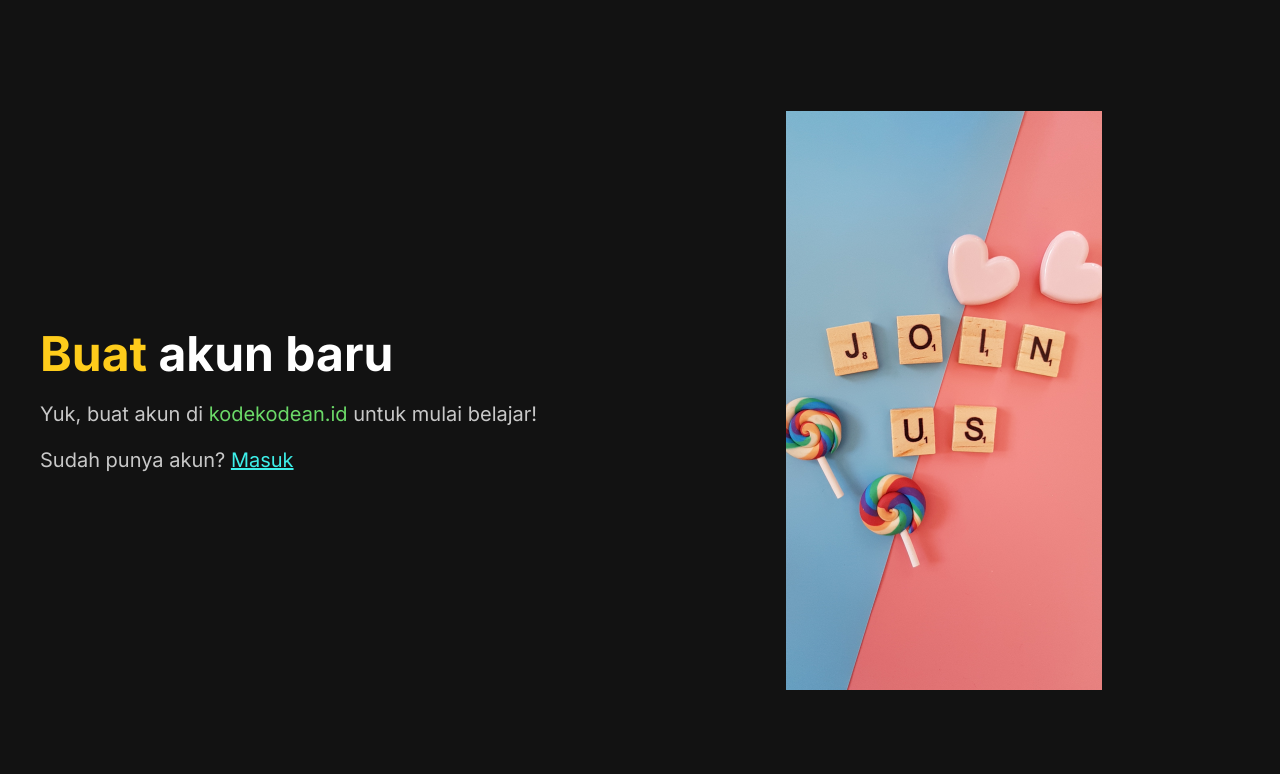
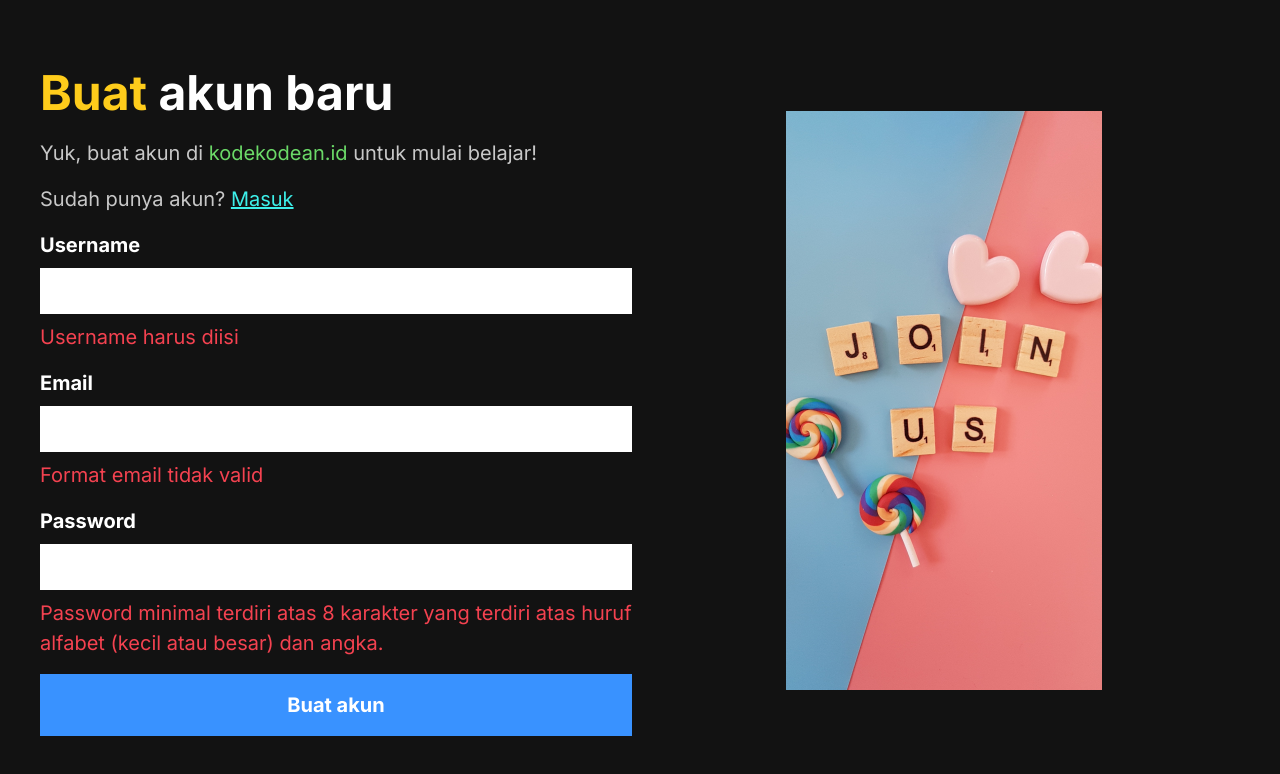
Before and after one commit to acomarcho/kodekodean, a Next.js app: page /register in a window 1280 px wide. Shown: the top 774 px of the page. Built offline with nearby package versions, Linux system fonts and the light colour scheme.

Commit message:
Feat: Add register form

```diff
--- /dev/null
+++ b/components/home/explore-button.tsx
@@ -0,0 +1,15 @@
+"use client";
+import { useRouter } from "next/navigation";
+
+export default function ExploreButton() {
+  const router = useRouter();
+
+  return (
+    <button
+      className="w-[100%] bg-none px-[1.25rem] py-[1rem] text-white font-bold border-2 border-white transition-all hover:bg-white hover:text-black text-[1rem] lg:text-[1.25rem]"
+      onClick={() => router.push("/")}
+    >
+      Lihat contoh materi
+    </button>
+  );
+}
--- a/components/home/hero.tsx
+++ b/components/home/hero.tsx
@@ -1,4 +1,6 @@
 import Image from "next/image";
+import RegisterButton from "./register-button";
+import ExploreButton from "./explore-button";
 
 export default function Hero() {
   return (
@@ -23,12 +25,8 @@ export default function Hero() {
           menarik dan bermanfaat!
         </p>
         <div className="flex flex-col gap-[1rem] lg:flex-row">
-          <button className="w-[100%] bg-primary px-[1.25rem] py-[1rem] text-white font-bold transition-all hover:bg-primary-hover text-[1rem] lg:text-[1.25rem]">
-            Mulai belajar
-          </button>
-          <button className="w-[100%] bg-none px-[1.25rem] py-[1rem] text-white font-bold border-2 border-white transition-all hover:bg-white hover:text-black text-[1rem] lg:text-[1.25rem]">
-            Lihat contoh materi
-          </button>
+          <RegisterButton />
+          <ExploreButton />
         </div>
       </div>
       <div className="hidden lg:block lg:w-[50%]">
--- /dev/null
+++ b/components/home/register-button.tsx
@@ -0,0 +1,15 @@
+"use client";
+import { useRouter } from "next/navigation";
+
+export default function RegisterButton() {
+  const router = useRouter();
+
+  return (
+    <button
+      className="w-[100%] bg-primary px-[1.25rem] py-[1rem] text-white font-bold transition-all hover:bg-primary-hover text-[1rem] lg:text-[1.25rem]"
+      onClick={() => router.push("/register")}
+    >
+      Mulai belajar
+    </button>
+  );
+}
--- /dev/null
+++ b/components/register/form.tsx
@@ -0,0 +1,92 @@
+"use client";
+
+import { Dispatch, SetStateAction, useState } from "react";
+
+interface InputProps {
+  type: string;
+  label: string;
+  errorMessage: string;
+  validationFunction: (v: string) => boolean;
+  state: string;
+  setState: Dispatch<SetStateAction<string>>;
+}
+
+function Input({
+  type,
+  label,
+  errorMessage,
+  validationFunction,
+  state,
+  setState,
+}: InputProps) {
+  return (
+    <div className="flex gap-[0.5rem] flex-col align-start">
+      <p className="text-white font-bold text-[1rem] lg:text-[1.25rem]">
+        {label}
+      </p>
+      <input
+        className="px-[1rem] py-[0.5rem] text-[1rem] lg:text-[1.25rem]"
+        type={type}
+        value={state}
+        onChange={(e) => setState(e.currentTarget.value)}
+      />
+      {!validationFunction(state) && (
+        <p className="text-red text-[1rem] lg:text-[1.25rem]">{errorMessage}</p>
+      )}
+    </div>
+  );
+}
+
+export default function RegisterForm() {
+  const [username, setUsername] = useState<string>("");
+  const validateUsername = (v: string) => {
+    return v !== "";
+  };
+
+  const [email, setEmail] = useState<string>("");
+  const validateEmail = (v: string) => {
+    return v.match(/^[\w-\.]+@([\w-]+\.)+[\w-]{2,4}$/) !== null;
+  };
+
+  const [password, setPassword] = useState<string>("");
+  const validatePassword = (v: string) => {
+    return (
+      v.length >= 8 &&
+      v.match(/[a-z]/) !== null &&
+      v.match(/[A-Z]/) !== null &&
+      v.match(/[0-9]/) !== null
+    );
+  };
+
+  return (
+    <div className="flex flex-col gap-[1rem]">
+      <Input
+        type="text"
+        label="Username"
+        errorMessage="Username harus diisi"
+        validationFunction={validateUsername}
+        state={username}
+        setState={setUsername}
+      />
+      <Input
+        type="email"
+        label="Email"
+        errorMessage="Format email tidak valid"
+        validationFunction={validateEmail}
+        state={email}
+        setState={setEmail}
+      />
+      <Input
+        type="password"
+        label="Password"
+        errorMessage="Password minimal terdiri atas 8 karakter yang terdiri atas huruf alfabet (kecil atau besar) dan angka."
+        validationFunction={validatePassword}
+        state={password}
+        setState={setPassword}
+      />
+      <button className="w-[100%] bg-primary px-[1.25rem] py-[1rem] text-white font-bold transition-all hover:bg-primary-hover text-[1rem] lg:text-[1.25rem]">
+        Buat akun
+      </button>
+    </div>
+  );
+}
--- a/components/register/register.tsx
+++ b/components/register/register.tsx
@@ -1,4 +1,5 @@
 import Image from "next/image";
+import RegisterForm from "./form";
 
 export default function Register() {
   return (
@@ -16,10 +17,16 @@ export default function Register() {
             Sudah punya akun? <span className="text-cyan underline">Masuk</span>
           </p>
         </div>
-        {/* TODO: Form */}
+        <RegisterForm />
       </div>
       <div className="hidden lg:block lg:w-[50%]">
-        <Image src="/assets/join-us.png" alt="Join us" width={316} height={579} className="mx-auto" />
+        <Image
+          src="/assets/join-us.png"
+          alt="Join us"
+          width={316}
+          height={579}
+          className="mx-auto"
+        />
       </div>
     </div>
   );
```
